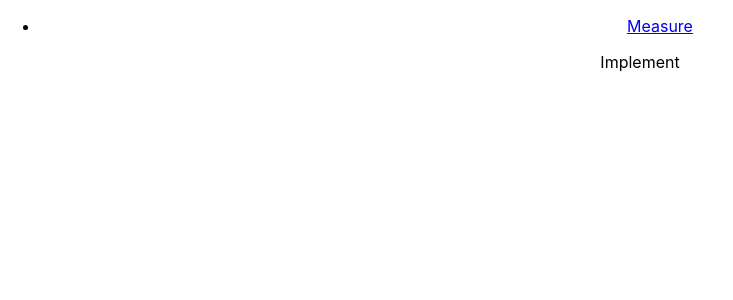
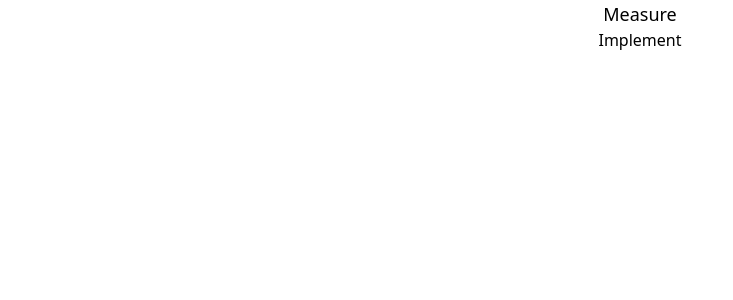
Before and after one commit to goodari/measurement-app, a React (Create React App) app in the folder frontend/: page /measure in a window 1280 px wide. Shown: the top 300 px of the page, without its empty margins (0-733 px from the left). Built offline with nearby package versions, Linux system fonts and the light colour scheme.

Commit message:
Add Tailwind CSS

```diff
--- /dev/null
+++ b/frontend/craco.config.js
@@ -0,0 +1,7 @@
+module.exports = {
+  style: {
+    postcss: {
+      plugins: [require("tailwindcss"), require("autoprefixer")],
+    },
+  },
+};
--- a/frontend/src/index.css
+++ b/frontend/src/index.css
@@ -1,13 +1,4 @@
-body {
-  margin: 0;
-  font-family: -apple-system, BlinkMacSystemFont, 'Segoe UI', 'Roboto', 'Oxygen',
-    'Ubuntu', 'Cantarell', 'Fira Sans', 'Droid Sans', 'Helvetica Neue',
-    sans-serif;
-  -webkit-font-smoothing: antialiased;
-  -moz-osx-font-smoothing: grayscale;
-}
-
-code {
-  font-family: source-code-pro, Menlo, Monaco, Consolas, 'Courier New',
-    monospace;
-}
+/* ./src/index.css */
+@tailwind base;
+@tailwind components;
+@tailwind utilities;
--- a/frontend/src/router/index.tsx
+++ b/frontend/src/router/index.tsx
@@ -15,7 +15,7 @@ export default function Routes() {
         <nav>
           <ul>
             {routes.map((route) => (
-              <li>
+              <li className="text-lg">
                 <Link to={route.path}>{route.label}</Link>
               </li>
             ))}
--- /dev/null
+++ b/frontend/tailwind.config.js
@@ -0,0 +1,11 @@
+module.exports = {
+  purge: ["./src/**/*.{js,jsx,ts,tsx}", "./public/index.html"],
+  darkMode: false, // or 'media' or 'class'
+  theme: {
+    extend: {},
+  },
+  variants: {
+    extend: {},
+  },
+  plugins: [],
+};
```
Also changed, not shown: frontend/package.json (+9 -3 lines), 1 other file (tests, documents, lock files or other folders).
